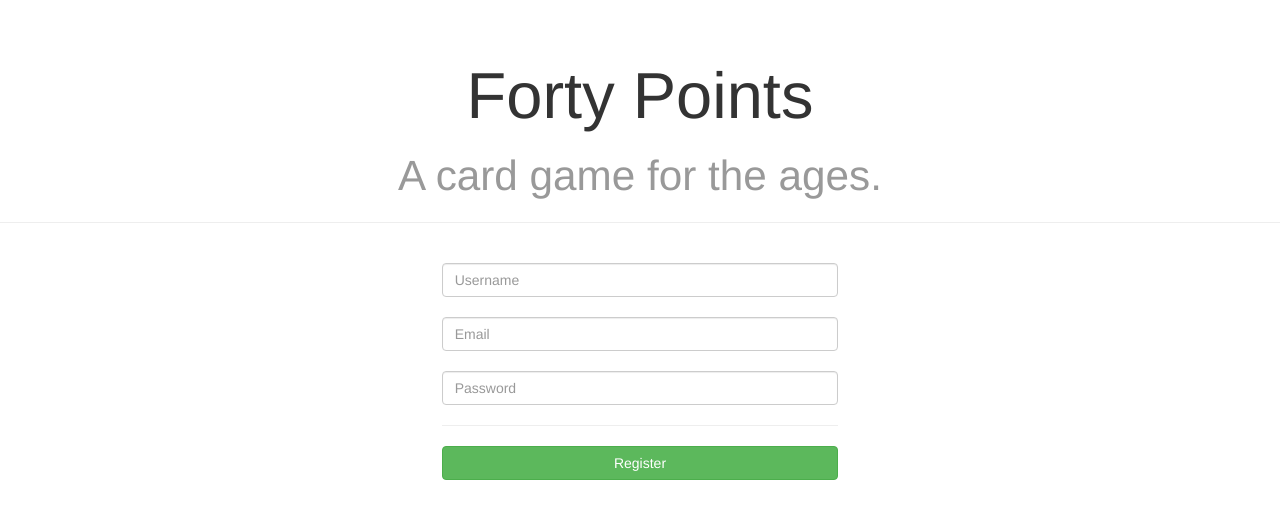
After one commit to melvindu/40-Points, a Flask app: page /register in a window 1280 px wide. The commit adds this page. Shown: the top 519 px of the page. Run offline with Flask 2, Linux system fonts and the light colour scheme; parts of the project's set-up code (start-up, migrations or seed data) failed here and were passed over; some libraries are stand-ins or nearby versions.

Commit message:
register page template

```diff
--- a/fortypoints/static/css/users/login.css
+++ b/fortypoints/static/css/title.css
@@ -5,9 +5,3 @@
 #title {
   font-size: 65px;
 }
-
-.center {
-  float: none;
-  margin: 0 auto;
-
-}
--- a/fortypoints/templates/users/login.html
+++ b/fortypoints/templates/users/login.html
@@ -5,7 +5,7 @@
 
 {% block css %}
 {{ super() }}
-<link href="../static/css/users/login.css" rel="stylesheet">
+<link href="../static/css/title.css" rel="stylesheet">
 {% endblock %}
 {% block content %}
 <div class="row page-header" id="header">
@@ -18,6 +18,7 @@
     </div>
   </h1>
 </div>
+{% block form %}
 {% from "forms/macros.html" import render_field %}
 <div class="col-md-4 col-md-offset-4" id="login">
   <form method="POST" action="{{ url_for('users.login') }}" class="form">
@@ -26,7 +27,8 @@
     {{ render_field(form.password, class="form-control", placeholder="Password") }}
     <hr/>
     <input type="submit" value="Login" class="btn btn-default btn-block">
-    <a class="btn btn-link btn-block" href="{{ url_for('users.login') }}">Register</a>
+    <a class="btn btn-link btn-block" href="{{ url_for('users.register') }}">Register</a>
   </form>
 </div>
 {% endblock %}
+{% endblock %}
--- /dev/null
+++ b/fortypoints/templates/users/register.html
@@ -0,0 +1,14 @@
+{% extends 'users/login.html' %}
+{% block form %}
+{% from "forms/macros.html" import render_field %}
+<div class="col-md-4 col-md-offset-4" id="register">
+  <form method="POST" action="{{ url_for('users.register') }}" class="form">
+    {{ form.hidden_tag() }}
+    {{ render_field(form.name, class="form-control", placeholder="Username") }}
+    {{ render_field(form.email, class="form-control", placeholder="Email") }}
+    {{ render_field(form.password, class="form-control", placeholder="Password") }}
+    <hr/>
+    <input type="submit" value="Register" class="btn btn-success btn-block">
+  </form>
+</div>
+{% endblock %}
```
